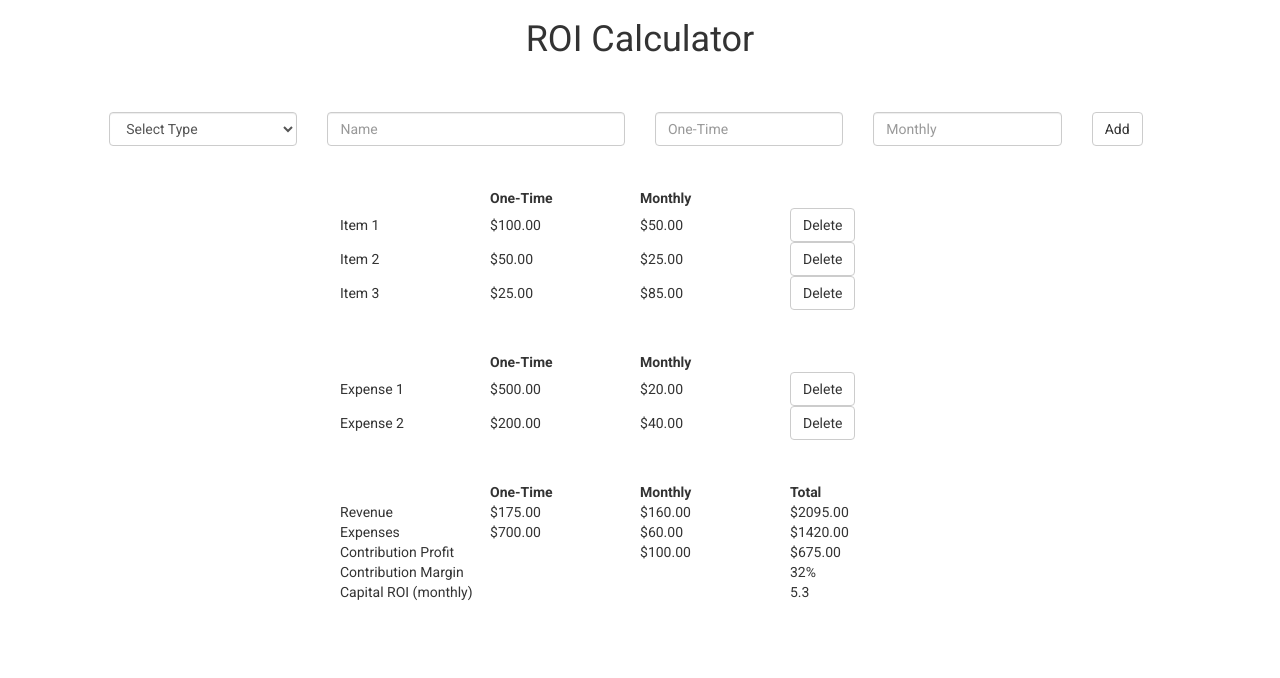
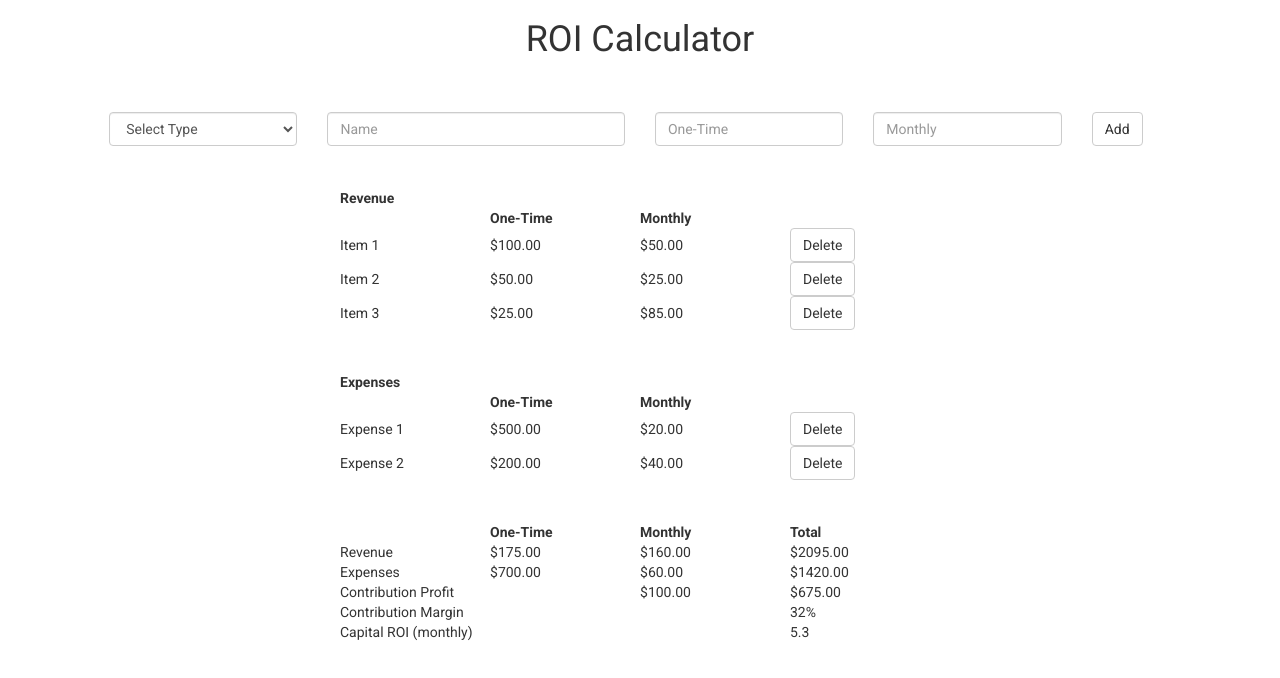
Before and after one commit to jischr/roi-calculator, a React (Create React App) app: page / in a window 1280 px wide. Shown: the top 678 px of the page. Built offline with nearby package versions, Linux system fonts and the light colour scheme.

Commit message:
control for edge cases

```diff
--- a/src/App.js
+++ b/src/App.js
@@ -9,7 +9,7 @@ import './App.css';
 class App extends Component {
   constructor() {
     super()
-
+    // "seed" data initially
     this.state = {
       revenue: [
       {
@@ -51,7 +51,7 @@ class App extends Component {
     this.handleDelete = this.handleDelete.bind(this)
     this.handleAdd = this.handleAdd.bind(this)
 
-    // Controlled Form Element functions
+    // controlled form elements functions
     this.handleTypeChange = this.handleTypeChange.bind(this)
     this.handleNameChange = this.handleNameChange.bind(this)
     this.handleOneTimeChange = this.handleOneTimeChange.bind(this)
@@ -62,7 +62,7 @@ class App extends Component {
   handleDelete(type, index) {
     // listType will be 'expenses' or 'revenue' depending on item delete
     let listType = this.state[type]
-    // recalculate totals
+    // recalculate and set totals in state
     if (type === 'expenses') {
       this.setState({
         oneTimeExpense: this.state.oneTimeExpense - this.state.expenses[index]['oneTime'],
@@ -80,6 +80,7 @@ class App extends Component {
     })
   }
 
+  // controlled form elements, watch changes
   handleTypeChange(e) {
     this.setState({
       newType: e.target.value
@@ -102,6 +103,7 @@ class App extends Component {
     })
   }
 
+  // add new expense or revenue
   handleAdd(e) {
     e.preventDefault()
     // handle form errors
@@ -110,18 +112,20 @@ class App extends Component {
         error: true
       })
     }
+    // if there are no form errors, add accordingly
     else {
       // typeOfAmount will be either 'expenses' or 'revenue'
       let typeOfAmount = this.state.newType
       let monthly = typeOfAmount === 'expenses' ? 'monthlyExpense' : 'monthlyRevenue'
       let oneTime = typeOfAmount === 'expenses' ? 'oneTimeExpense' : 'oneTimeRevenue'
-      // state array of revenues or expenses
+      // grab state array of revenues or expenses
       let items = this.state[typeOfAmount]
       items.push({
         name: this.state.newName,
         oneTime:this.state.newOneTime,
         monthly: this.state.newMonthly
       })
+      // set state with new totals, items array, get rid of any errors displaying
       this.setState({
         error: false,
         [typeOfAmount]: items,
@@ -165,8 +169,10 @@ class App extends Component {
     let totalExpense = this.state.oneTimeExpense + (this.state.monthlyExpense * 12)
     let monthlyContributionProfit = this.state.monthlyRevenue - this.state.monthlyExpense
     let totalContributionProfit = totalRevenue - totalExpense
-    let contributionMargin = (totalContributionProfit / totalRevenue * 100).toFixed(0)
-    let capitalROI = ((this.state.oneTimeExpense - this.state.oneTimeRevenue) / monthlyContributionProfit).toFixed(1)
+
+    let contributionMargin = totalRevenue !== 0 ? (totalContributionProfit / totalRevenue * 100).toFixed(0) : 0
+
+    let capitalROI = (totalRevenue === 0 && totalExpense === 0) ? 0 : ((this.state.oneTimeExpense - this.state.oneTimeRevenue) / monthlyContributionProfit).toFixed(1)
 
     return (
       <div>
@@ -226,6 +232,9 @@ class App extends Component {
           <table className="revenue-table">
             <thead>
               <tr>
+                <th>Revenue</th>
+              </tr>
+              <tr>
                 <th></th>
                 <th>One-Time</th>
                 <th>Monthly</th>
@@ -239,6 +248,9 @@ class App extends Component {
           {/* Expenses Table */}
           <table className="expenses-table">
             <thead>
+              <tr>
+                <th>Expenses</th>
+              </tr>
               <tr>
                 <th></th>
                 <th>One-Time</th>
@@ -276,8 +288,8 @@ class App extends Component {
               <tr>
                 <td>Contribution Profit</td>
                 <td></td>
-                <td>${monthlyContributionProfit.toFixed(2)}</td>
-                <td>${totalContributionProfit.toFixed(2)}</td>
+                <td>${ monthlyContributionProfit.toFixed(2)}</td>
+                <td>${ totalContributionProfit.toFixed(2)}</td>
               </tr>
               <tr>
                 <td>Contribution Margin</td>
```
